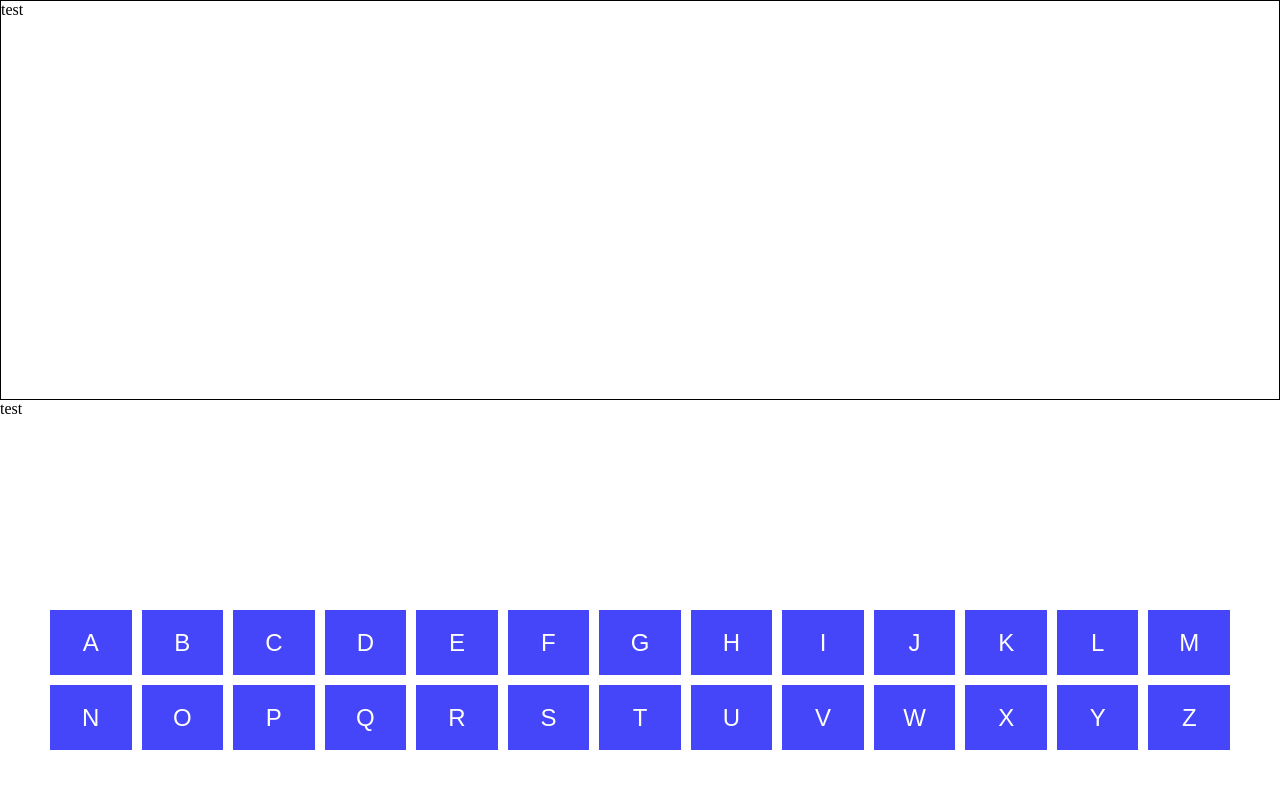
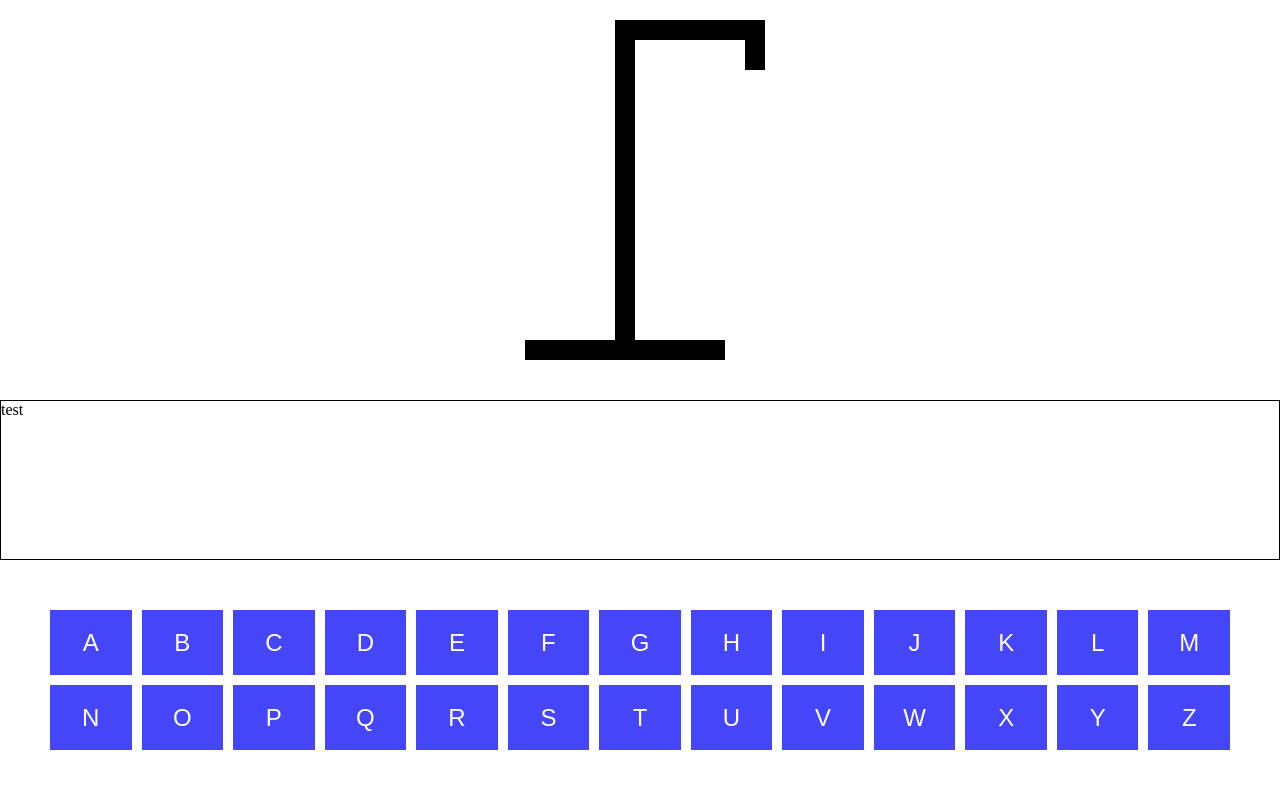
Before and after one commit to mdtagg/Hangman_TS_React, a React (Vite) app: page / in a window 1280 px wide. Shown: the top 788 px of the page. Built offline with nearby package versions, Linux system fonts and the light colour scheme.

Commit message:
divs used to create gallows in HangmanGallows component

```diff
--- a/src/App.css
+++ b/src/App.css
@@ -15,11 +15,13 @@ body {
 
 .gallows-container {
     height:50%;
-    border:1px solid black;
+    display:flex;
+    justify-content: center;
 }
 
 .word-container {
     height:20%;
+    border:1px solid black;
 }
 
 .keyboard-container {
--- a/src/HangmanGallows.tsx
+++ b/src/HangmanGallows.tsx
@@ -3,7 +3,44 @@ import React from 'react'
 const HangmanGallows = () => {
     return (
         <div className='gallows-container'>
-            test
+            <div style={{
+                height:'20px',
+                width:'150px',
+                backgroundColor:'black',
+                top:'20px',
+                left:'170px',
+                position:'relative'
+            }}
+            >
+            </div>
+            <div style={{
+                height:'30px',
+                width:'20px',
+                backgroundColor:'black',
+                position:'relative',
+                top:'40px',
+                left:'150px'
+            }}>
+
+            </div>
+            <div style={{
+                height:'300px',
+                width:'20px',
+                backgroundColor:'black',
+                top:'40px',
+                position:'relative'
+            }}>
+            </div>
+            <div style={{
+                height:'20px',
+                width:'200px',
+                backgroundColor:'black',
+                position:'relative',
+                top:'340px',
+                right:'110px'
+            }}>
+
+            </div>
         </div>
     )
 }
```
